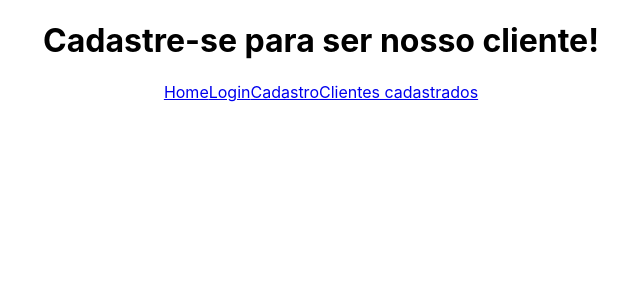
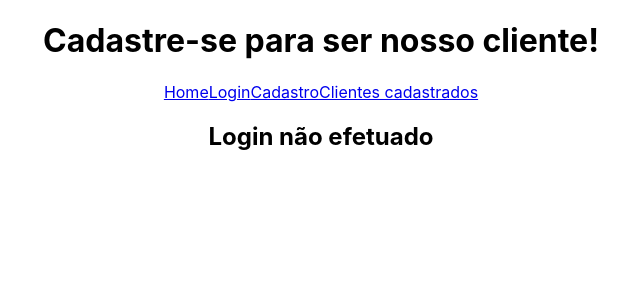
Before and after one commit to tiemifaustino/trybe-exercicios, a React (Create React App) app in the folder 2-front-end/bloco-15-gerenciamento-de-estado-com-redux/dia-3-usando-o-redux-no-react-pratica/usando-redux-no-react-15.3-bonus/: page /clientes in a window 1280 px wide. Shown: the top 300 px of the page, without its empty margins (319-959 px from the left). Built offline with nearby package versions, Linux system fonts and the light colour scheme.

Commit message:
mapStateToProps para acessar o estado global no compon ClientesCadastrados - renderizaçao condicional

```diff
--- a/2-front-end/bloco-15-gerenciamento-de-estado-com-redux/dia-3-usando-o-redux-no-react-pratica/usando-redux-no-react-15.3-bonus/src/pages/ClientesCadastrados.jsx
+++ b/2-front-end/bloco-15-gerenciamento-de-estado-com-redux/dia-3-usando-o-redux-no-react-pratica/usando-redux-no-react-15.3-bonus/src/pages/ClientesCadastrados.jsx
@@ -1,13 +1,28 @@
 import React, { Component } from 'react';
+import { connect } from 'react-redux';
 
 class ClientesCadastrados extends Component {
   render() {
+    const { email } = this.props;
+
     return (
       <div>
+
+        {
+          email === ''
+            ? <h2>Login não efetuado</h2>
+            : (
+              <h2>Clientes Cadastrados</h2>
+            )
+        }
 
       </div>
     );
   }
 }
 
-export default ClientesCadastrados;
+const mapStateToProps = (state) => ({
+  email: state.emailLoginReducer.email,
+})
+
+export default connect(mapStateToProps)(ClientesCadastrados);
```
